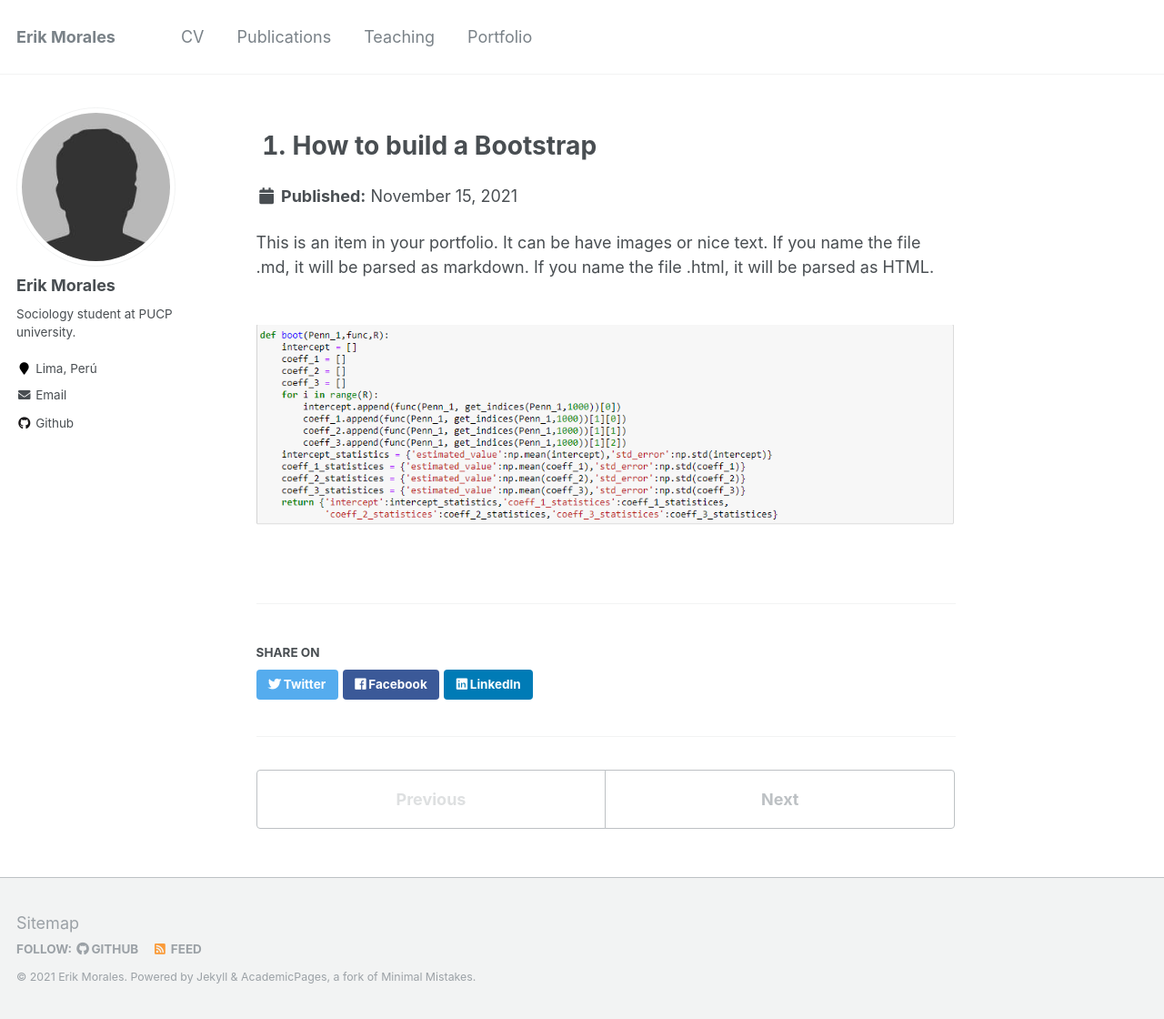
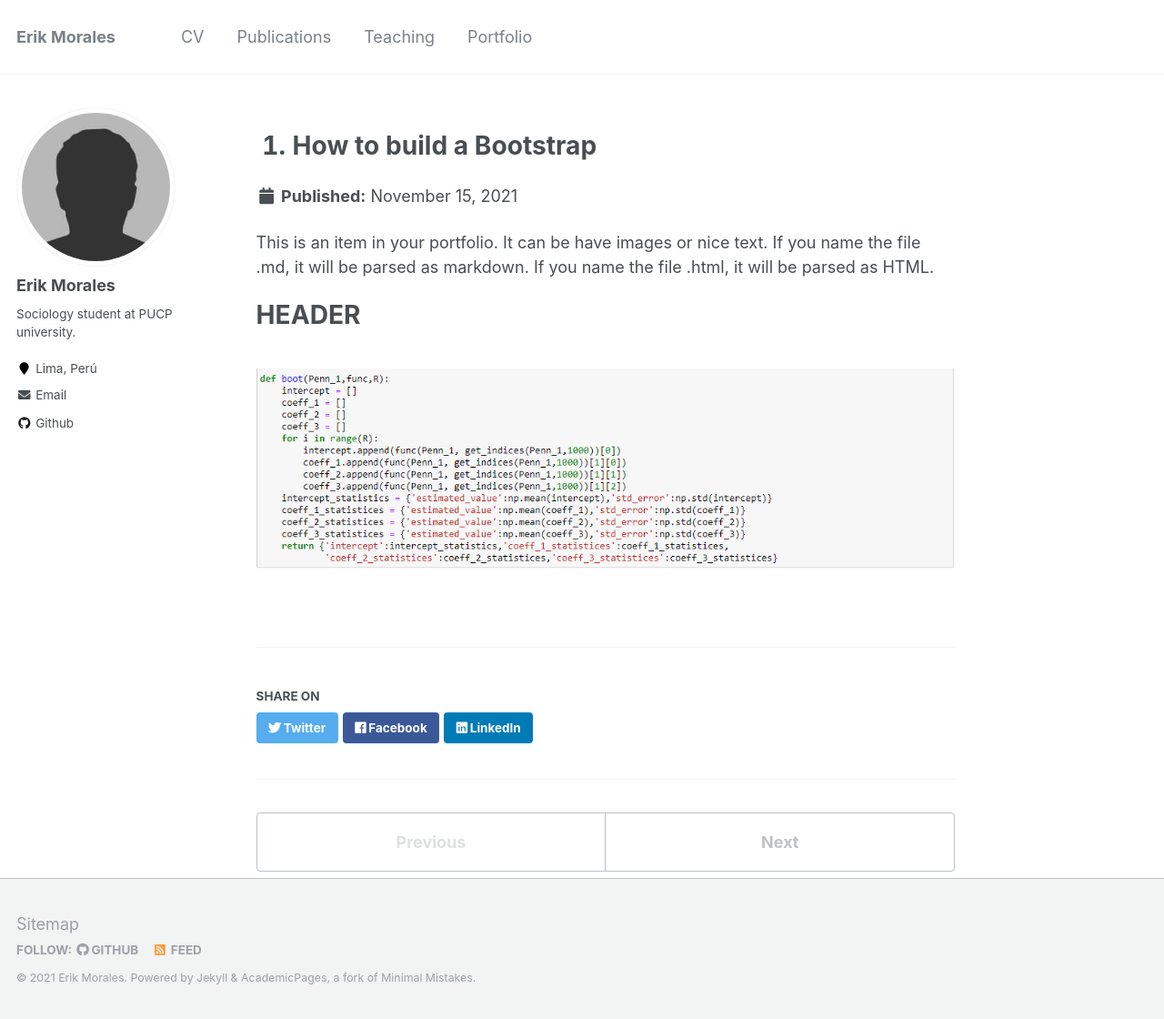
Before and after one commit to HaloReach2552/Brando.fold.github.io, a Jekyll site: the page built from _portfolio/portfolio-1.md, in a window 1280 px wide and 1120 px high. Shown: the whole window at 91% size. Built offline with Jekyll 4.4.1, drawn with Linux system fonts in a browser that asks for light colours.

Commit message:
Update portfolio-1.md

```diff
--- a/_portfolio/portfolio-1.md
+++ b/_portfolio/portfolio-1.md
@@ -5,5 +5,5 @@ collection: portfolio
 ---
 
 This is an item in your portfolio. It can be have images or nice text. If you name the file .md, it will be parsed as markdown. If you name the file .html, it will be parsed as HTML.
-
+# HEADER
 <br/><img src='/images/Boot.PNG'>
```
